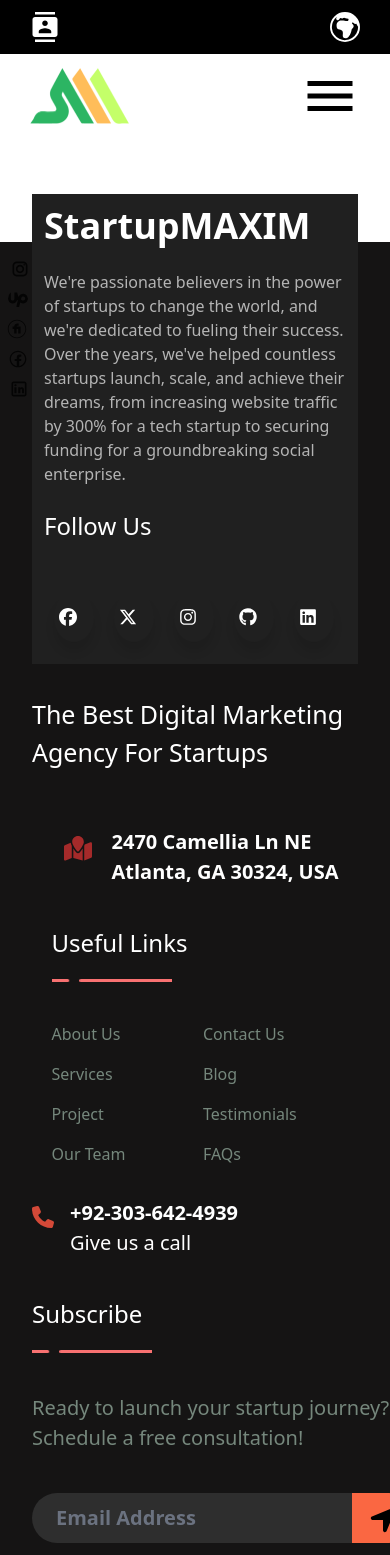
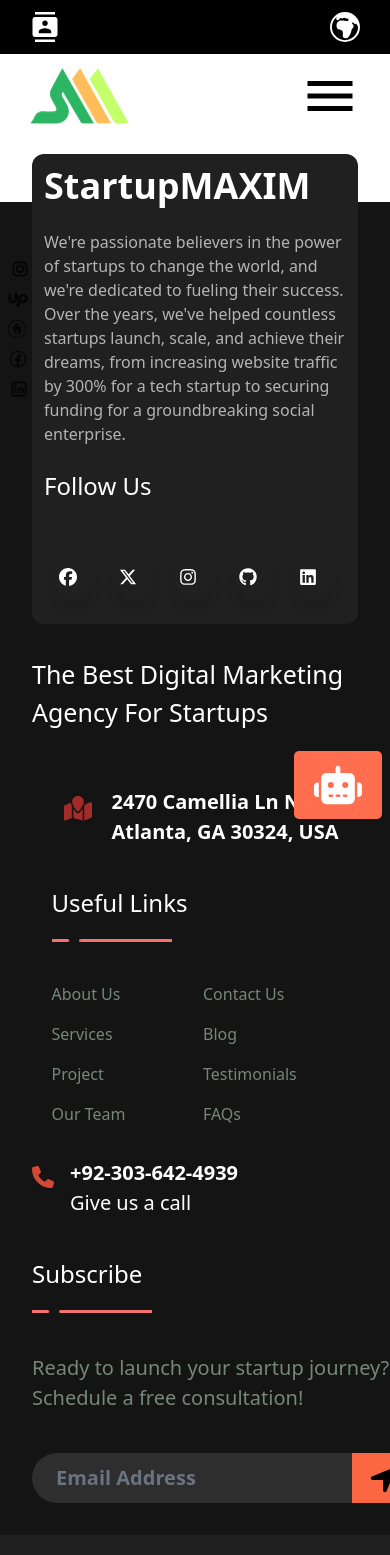
Before and after one commit to mhmAdmin1122/startupMAXIM, a Next.js app: page /Components/L/Layout in a window 390 px wide. Shown: the top 1555 px of the page. Built offline with nearby package versions, Linux system fonts and the light colour scheme.

Commit message:
few more cahnging in home layout

```diff
--- a/pages/Components/C/Chatbot.tsx
+++ b/pages/Components/C/Chatbot.tsx
@@ -2,6 +2,7 @@
 import React, { useState , useRef, useEffect } from "react";
 import ChatbotIcon from "@/public/img/icons8-message-bot-30.png";
 import ChatSend from "@/public/img/paper-plane-solid.svg"
+import { FaRobot } from "react-icons/fa6";
 
 const Chatbot: React.FC = () => {
   const [isChatboxVisible, setChatboxVisibility] = useState(false);
@@ -11,7 +12,7 @@
   };
 
   return (
-      <div className="chat-container">
+      <div className="chat-container relative">
       {isChatboxVisible && (
         <section className="chat-section">
           <div className="chatbox">
@@ -21,7 +22,7 @@
         </section>
       )}
       <button className="chat-button" onClick={toggleChatbox}>
-        <Image src={ChatbotIcon} alt="" />
+        <FaRobot />
       </button>
     </div>
 
--- a/pages/Components/F/Footer.tsx
+++ b/pages/Components/F/Footer.tsx
@@ -1,16 +1,12 @@
 import React from "react";
 import {
   FaFacebook,
-  FaGoogle,
   FaInstagram,
   FaLinkedin,
   FaLocationArrow,
-  FaLocationDot,
   FaMapLocation,
   FaPhone,
-  FaTwitter,
   FaXTwitter,
-  FaYoutube,
 } from "react-icons/fa6";
 import Link from "next/link";
 import Marque from "../M/Marque";
@@ -22,17 +18,19 @@
       <section className="footer">
         <div className="pr-[50px] max-[500px]:p-0 max-[500px]:w-full  pl-[20px]">
           <div className="footer-section1 px-10 max-[500px]:p-3 relative bottom-20 max-[980px]:w-full bg-[#202020] pb-10 flex flex-col gap-6  pt-8  text-white">
-            <h1 className="footer-sertion1-h1 text-4xl font-bold max-[350px]:text-2xl">
+            <h4 className="footer-sertion1-h1 text-4xl font-bold max-[350px]:text-2xl">
               StartupMAXIM
-            </h1>
+            </h4>
             <p className="footer-sertion1-para text-[var(--text-gray)] max-[350px]:text-[12px]">
-            We{"'"}re passionate believers in the power of startups to change the world,
-            and we{"'"}re dedicated to fueling their success. Over the years, we{"'"}ve helped
-            countless startups launch, scale, and achieve their dreams, from increasing
-            website traffic by 300% for a tech startup to securing funding for a groundbreaking social enterprise.
+              We{"'"}re passionate believers in the power of startups to change
+              the world, and we{"'"}re dedicated to fueling their success. Over
+              the years, we{"'"}ve helped countless startups launch, scale, and
+              achieve their dreams, from increasing website traffic by 300% for
+              a tech startup to securing funding for a groundbreaking social
+              enterprise.
             </p>
 
-            <h1 className="footer-sertion1-h2 text-2xl pb-4">Follow Us</h1>
+            <h5 className="footer-sertion1-h2 text-2xl pb-4">Follow Us</h5>
             <div>
               <ul className="wrapper">
                 <li className="icon facebook">
@@ -72,13 +70,14 @@
           </div>
 
           <div>
-            <h1 className=" text-[25px] relative bottom-12 text-white">
+            <h5 className=" text-[25px] relative bottom-12 text-white">
               The Best Digital Marketing Agency For Startups
-            </h1>
+            </h5>
           </div>
         </div>
+
         <div className="flex gap-8 max-[620px]:flex-wrap max-[980px]:justify-around">
-          <div className="flex pt-0 w-fit flex-col gap-10  ">
+          <div className="flex pt-0 w-fit flex-col gap-10">
             <div className="text-[20px] font-semibold flex gap-5 text-white">
               <div className="locationmap">
                 <FaMapLocation />
@@ -87,7 +86,7 @@
               Atlanta, GA 30324, USA
             </div>
             <div>
-              <h1 className="text-2xl text-white">Useful Links</h1>
+              <h4 className="text-2xl text-white">Useful Links</h4>
               <div className="mt-5">
                 <Marque />
               </div>
@@ -103,27 +102,29 @@
               <Link href="">FAQs</Link>
             </div>
           </div>
+
           <div className="flex gap-10  flex-col">
             <div className="flex gap-4">
               <div className="phone-icons">
                 <FaPhone />
               </div>
               <div className="">
-                <h1 className="text-[20px] font-semibold text-white">
+                <h4 className="text-[20px] font-semibold text-white">
                   {" "}
                   +92-303-642-4939
-                </h1>
+                </h4>
                 <p className="text-[20px] text-white"> Give us a call</p>
               </div>
             </div>
             <div className="text-2xl max-[320px]:items-center max-[320px]:justify-center  text-white">
-              <h1>Subscribe</h1>
+              <h5>Subscribe</h5>
               <div className="mt-5">
                 <Marque />
               </div>
             </div>
             <p className="text-[20px] max-[320px]:text-start text-[#75877c]">
-            Ready to launch your startup journey? <br /> Schedule a free consultation!
+              Ready to launch your startup journey? <br /> Schedule a free
+              consultation!
             </p>
             <div id="footer-email=buttton" className="flex w-[100%]">
               <input
@@ -138,7 +139,8 @@
           </div>
         </div>
       </section>
-      <section className="flex flex-wrap relative mt-5 pt-4 pb-4 justify-around items-center w-full bg-[#202020]">
+
+      <section className="flex flex-wrap pt-4 pb-4 justify-around items-center w-full bg-[#202020]">
         <div className="text-[#696969] max-[340px]:text-center">
           Copyright © 2024, All Rights Reserved StartupMAXIM
         </div>
--- a/pages/Components/H/HomeSection.tsx
+++ b/pages/Components/H/HomeSection.tsx
@@ -61,6 +61,7 @@
         </div>
       </section>
 
+      {/* Audit-Section */}
       <section
         className="Audit-Section-box w-full flex justify-center gap-10 py-[30px] bg-gradient-to-t from-[#00bf63] to-[#c4ff69]"
         id="homesection3"
--- a/styles/globals.css
+++ b/styles/globals.css
@@ -657,14 +657,14 @@
 /*   ChatBot   */
 
 .chat-section {
-  @apply fixed z-[99999] bottom-[13%] right-[2%] pt-[200px] bg-[var(--background-color)];
+  @apply fixed z-[99999999] bottom-[13%] right-[2%] pt-[200px] bg-[var(--background-color)];
   border: 1px solid rgba(128, 128, 128, 0.3);
 }
 .chat-section {
   @apply shadow-md shadow-gray-100 px-[10px];
 }
 .chat-button {
-  @apply fixed bottom-[3%] right-[2%] bg-[var(--background-color)] text-white px-[20px] py-[10px] border-none rounded-[5px] cursor-pointer;
+  @apply fixed bottom-[3%] right-[2%] hover:bg-[#ff6e4eab] text-4xl bg-[#ff6e4e] text-[#fff] px-[20px] py-[10px] border-none rounded-[5px] cursor-pointer;
 }
 .chat-send-button {
   @apply bg-[var(--secondary-color)] text-white p-[10px] border-none rounded-full cursor-pointer;
@@ -854,7 +854,7 @@
 
 /* Footer Icon */
 .footer {
-  @apply relative top-10 gap-2 flex mt-16 max-[980px]:flex-col justify-around  bg-[#151414] p-8;
+  @apply gap-2 flex mt-16 max-[980px]:flex-col justify-around  bg-[#151414] p-8;
 }
 .locationmap svg {
   font-size: 40px;
@@ -1165,9 +1165,6 @@
   color: #eceff1;
 }
 
-.cards {
-  position: relative;
-}
 .cards__inner {
   @apply flex flex-wrap justify-center gap-[30px] px-[5%];
 }
@@ -1333,9 +1330,18 @@
   .warning-box svg {
     @apply text-8xl;
   }
-  #homesection4{
+  #homesection4 {
     @apply pb-[20px];
   }
+  .chat-button{
+    @apply text-5xl;
+  }
   /* Audit-Section-box */
+
+  /* footer */
+  .footer-section1{
+    @apply rounded-[12px];
+  }
+  /* footer */
 }
 /* media-query-area */
```
